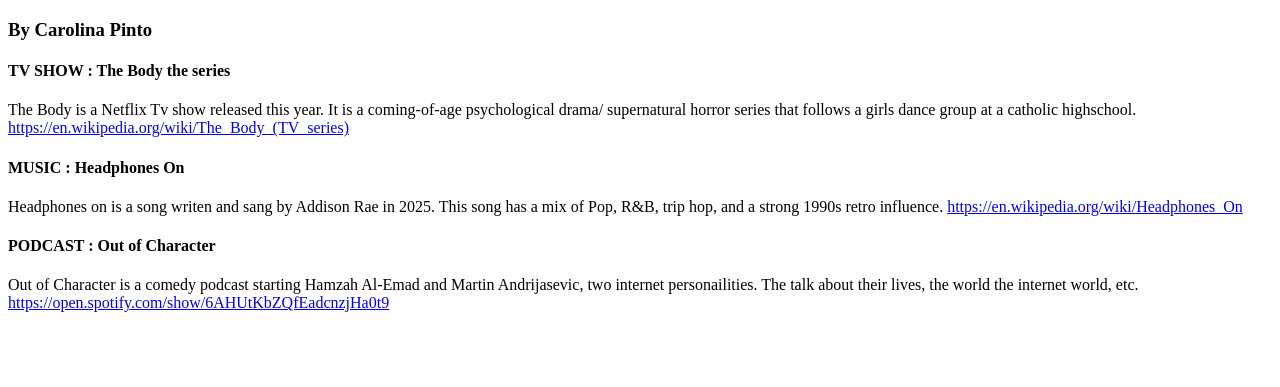
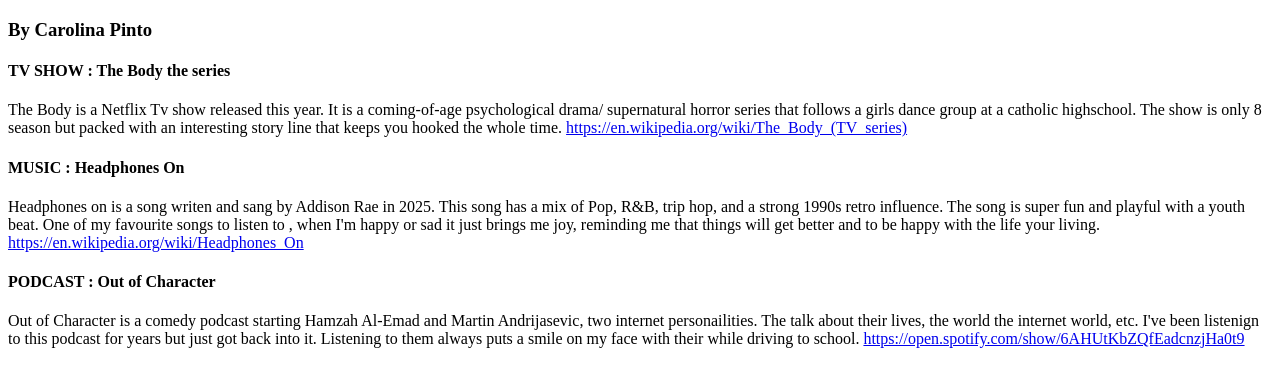
Before and after one commit to pint9785/ux220-lab-5, a plain HTML site: page index.html in a window 1280 px wide. Shown: the part 61-448 px from the top of the page. Drawn offline with Linux system fonts and the light colour scheme.

Commit message:
Update index.html

```diff
--- a/index.html
+++ b/index.html
@@ -32,19 +32,19 @@
   <body>
 <h4>TV SHOW : The Body the series </h4>
     <p>
-      The Body is a Netflix Tv show released this year. It is a coming-of-age psychological drama/ supernatural horror series that follows a girls dance group at a catholic highschool.
+      The Body is a Netflix Tv show released this year. It is a coming-of-age psychological drama/ supernatural horror series that follows a girls dance group at a catholic highschool. The show is only 8 season but packed with an interesting story line that keeps you hooked the whole time.
           <a href=”https://en.wikipedia.org/wiki/The_Body_(TV_series)”>https://en.wikipedia.org/wiki/The_Body_(TV_series)</a>
     </p>
 
 <h4>MUSIC : Headphones On</h4>
     <p2>
-      Headphones on is a song writen and sang by Addison Rae in 2025. This song has a mix of Pop, R&B, trip hop, and a strong 1990s retro influence.
+      Headphones on is a song writen and sang by Addison Rae in 2025. This song has a mix of Pop, R&B, trip hop, and a strong 1990s retro influence. The song is super fun and playful with a youth beat. One of my favourite songs to listen to , when I'm happy or sad it just brings me joy, reminding me that things will get better and to be happy with the life your living.
          <a href=”https://en.wikipedia.org/wiki/Headphones_On”>https://en.wikipedia.org/wiki/Headphones_On</a>
     </p2>
 
 <h4>PODCAST : Out of Character</h4>
    <p3>
-       Out of Character is a comedy podcast starting Hamzah Al-Emad and Martin Andrijasevic, two internet personailities. The talk about their lives, the world the internet world, etc.
+       Out of Character is a comedy podcast starting Hamzah Al-Emad and Martin Andrijasevic, two internet personailities. The talk about their lives, the world the internet world, etc. I've been listenign to this podcast for years but just got back into it. Listening to them always puts a smile on my face with their while driving to school.
          <a href=”https://open.spotify.com/show/6AHUtKbZQfEadcnzjHa0t9”>https://open.spotify.com/show/6AHUtKbZQfEadcnzjHa0t9</a>
    </p3>
        <br>
```
